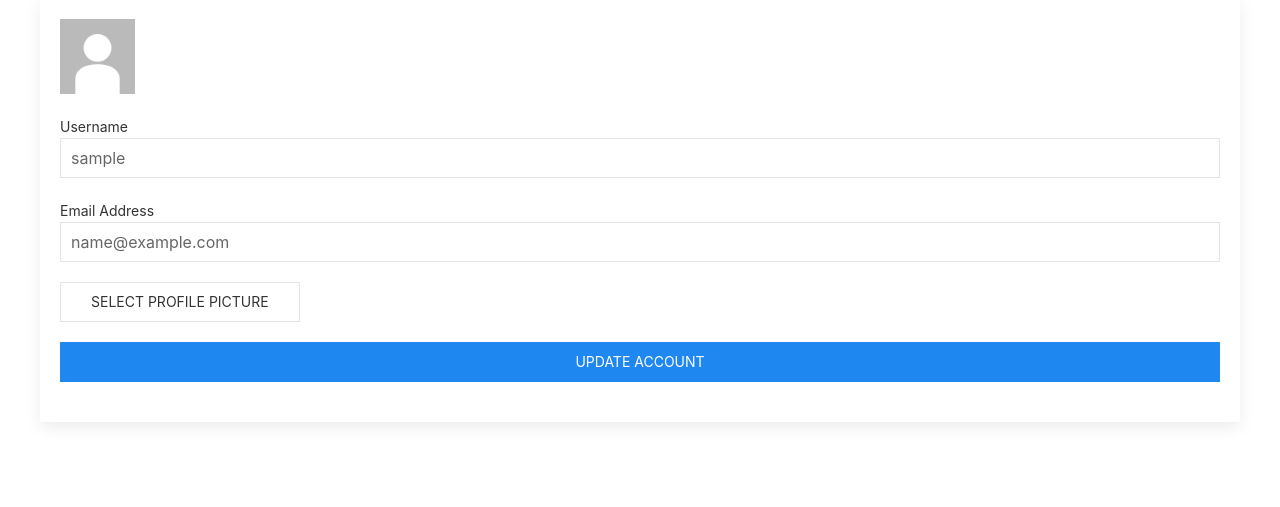
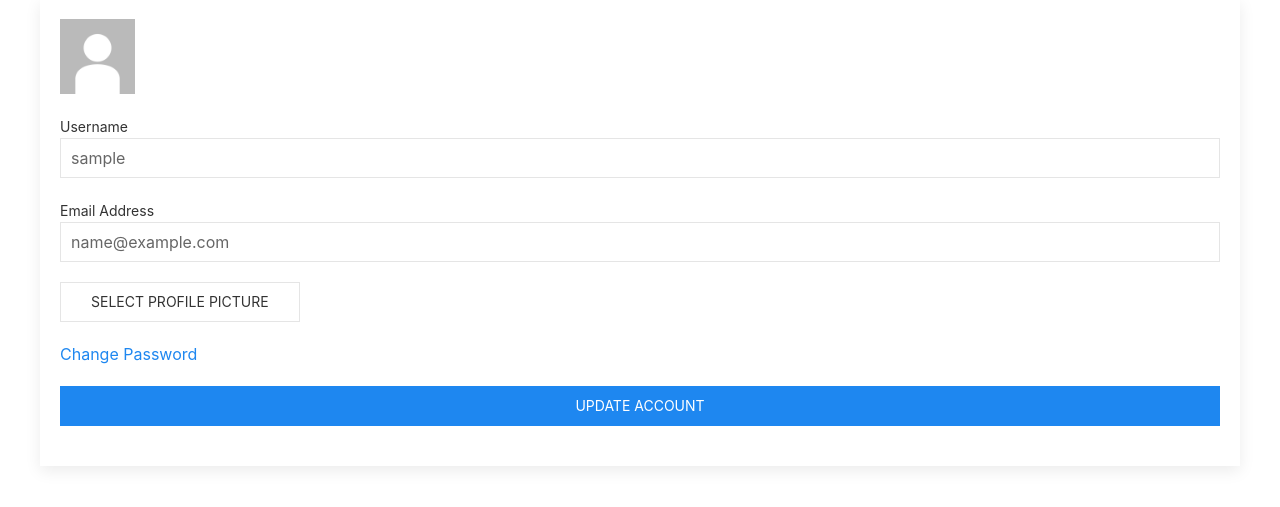
Before and after one commit to arpanneupane19/Chattr, a Flask app: page /account in a window 1280 px wide. Shown: the part 185-692 px from the top of the page. Run offline with Flask 2, Linux system fonts and the light colour scheme; the visitor is signed in with stand-in values (Sample User, id 1); data comes from the database, SQL or seed files in the repository; some libraries are stand-ins or nearby versions.

Commit message:
added change password link in account page

```diff
--- a/app/templates/account.html
+++ b/app/templates/account.html
@@ -59,6 +59,11 @@
                             {% endfor %}
                             {% endif %}
 
+                            <div class='uk-margin'>
+                                <a href="{{ url_for('change_password') }}">Change Password</a>
+                            </div>
+
+
                             <div class="uk-margin" uk-tooltip='title: Save changes; pos: bottom'>
                                 {{form.submit(class='uk-button uk-button-primary uk-width-1-1')}}
                             </div>
```
